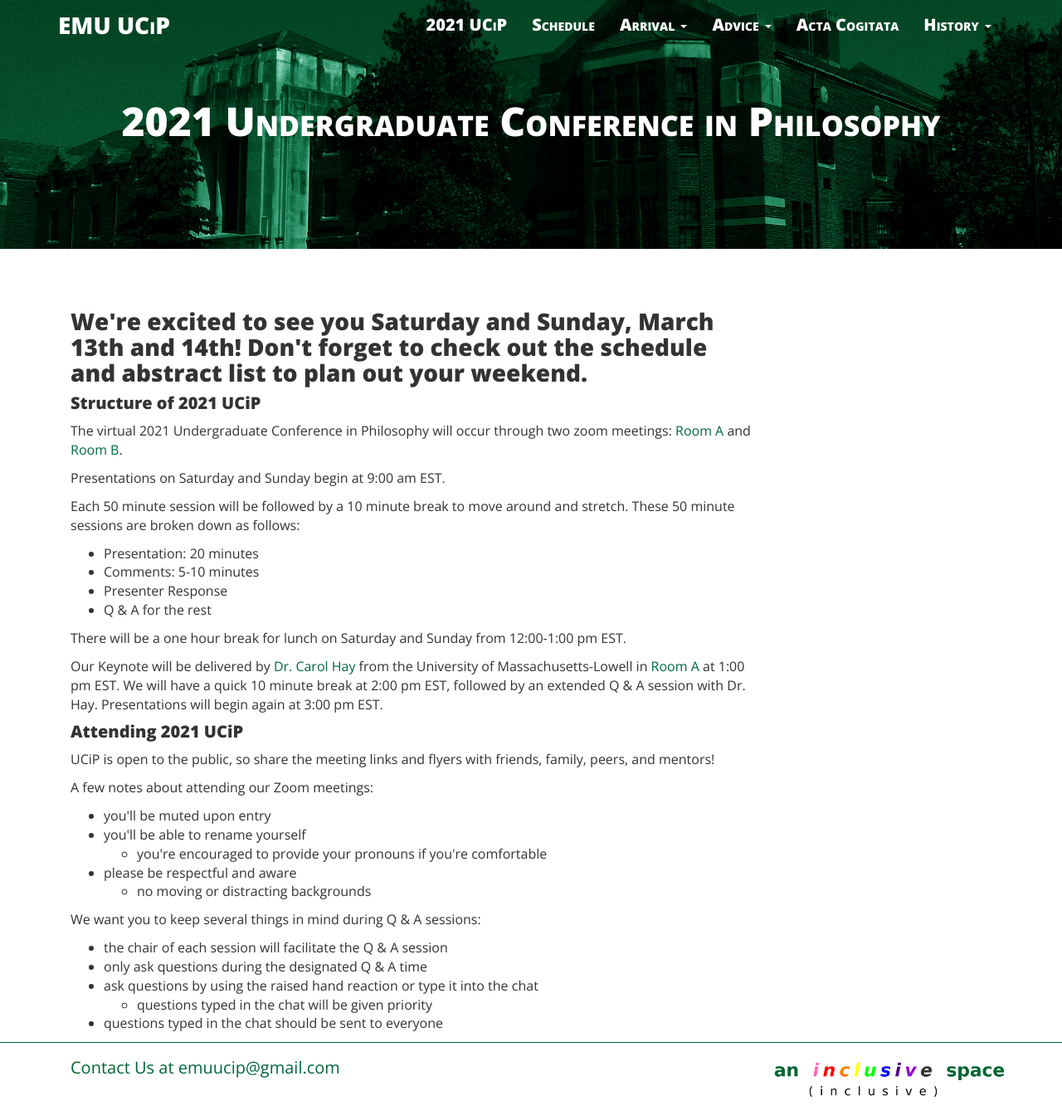
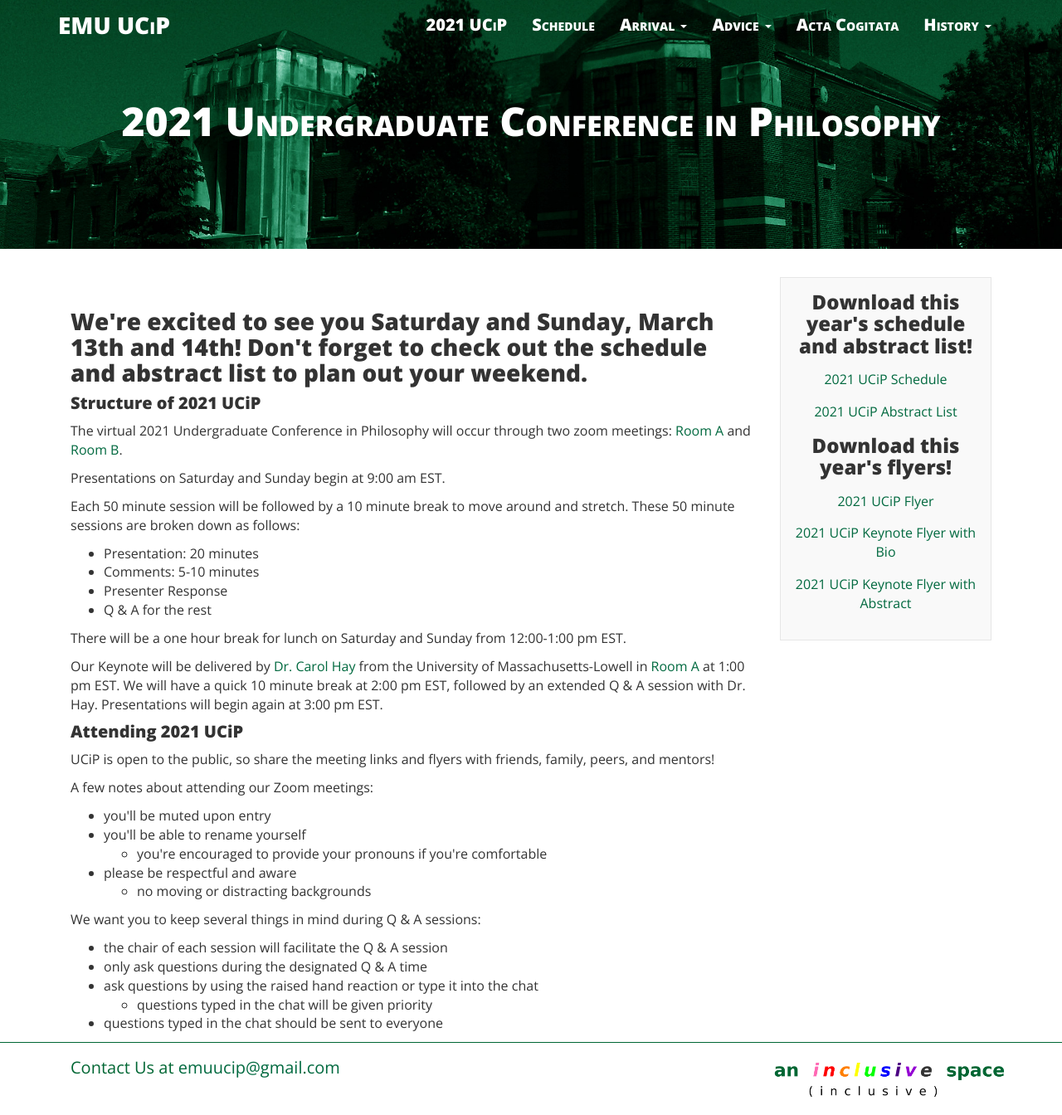
Before and after one commit to ucip/ucip.github.io, a Jekyll site: the page built from 2021.md, in a window 1280 px wide. Shown: the whole page at 83% size. Built offline with Jekyll 4.4.1, drawn with Linux system fonts in a browser that asks for light colours; nearby versions of some CDN libraries.

Commit message:
adding box

```diff
--- a/2021.md
+++ b/2021.md
@@ -60,4 +60,5 @@ permalink: /2021/
       </ul>
     </div>
   </div>
+  {% include box.html %}
 </div>
```
